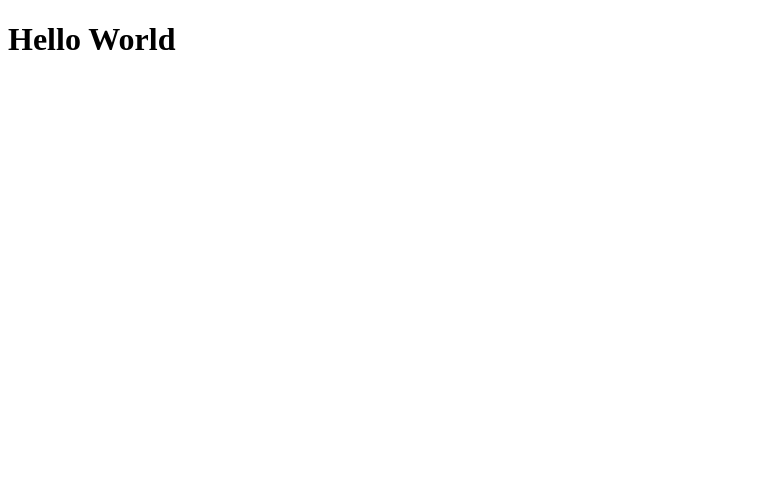
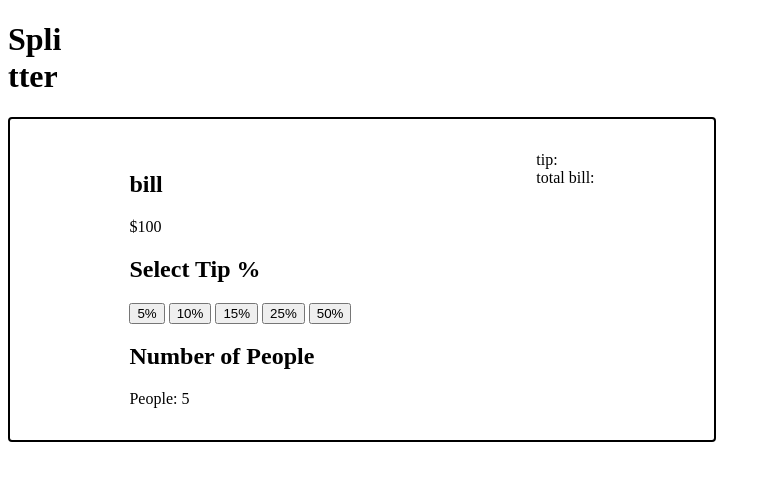
Before and after one commit to ryantpham/fm-tip-calculator, a plain HTML site: page index.html in a window 1280 px wide. Shown: the whole page, without its empty margins (0-771 px from the left). Drawn offline with Linux system fonts and the light colour scheme.

Commit message:
updated layout structure, created buttons for manipulation

```diff
--- a/index.html
+++ b/index.html
@@ -5,8 +5,39 @@
     <meta http-equiv="X-UA-Compatible" content="IE=edge">
     <meta name="viewport" content="width=device-width, initial-scale=1.0">
     <title>Tip Calculator</title>
+    <link rel="stylesheet" href="style.css">
+    <script src="script.js" defer> </script>
 </head>
 <body>
-    <h1>Hello World</h1>
+    <h1>Spli<br>tter</h1>
+    <div class="container">
+        <div class="tip-input">
+            <div class="bill">
+                <h2>bill</h2>
+                <div>$100</div>
+            </div>
+
+            <div class="tip">
+                <h2>Select Tip %</h2>
+                <button class="percentTip"> 5% </button>
+                <button class="percentTip"> 10% </button>
+                <button class="percentTip"> 15% </button>
+                <button class="percentTip"> 25% </button>
+                <button class="percentTip"> 50% </button>
+            </div>
+
+            <div class="people">
+                <h2>Number of People</h2>
+                <div class="numPeople">People: 5</div>
+            </div>
+        </div>
+
+        <div class="tip-calcuator">
+            <div class="tip-people">
+                <div class="tip"> tip: </div>
+            </div>
+            <div class="total-bill"> total bill: </div>
+        </div>
+    </div>
 </body>
 </html>
--- a/script.js
+++ b/script.js
@@ -0,0 +1,17 @@
+//User input
+const billInput = 100;
+const tip = [.05, .10, .15, .25, .50];
+const numPeople = 5;
+
+const tipBtn = document.querySelectorAll("button")
+tipBtn.forEach((button) => {
+    button.addEventListener('click', ()=>{
+        alert("yes");
+    });
+});
+
+//Tip calculator percentages 5%, 10%, 15%, 25%, 50%
+function tip(bill,percentTip,numPeople){
+    return (bill*percentTip)/numPeople;
+    //test console.log(tip(100,.05,2))//expect 2.5
+}
--- a/style.css
+++ b/style.css
@@ -0,0 +1,13 @@
+.container{
+    padding: 2rem;
+    border: solid black 2px;
+    border-radius: 4px;
+    display: flex;
+    gap: 10px;
+    justify-content:space-around;
+    width: 50vw;
+}
+
+.tip-calculator{
+    display: flex;
+}
```
